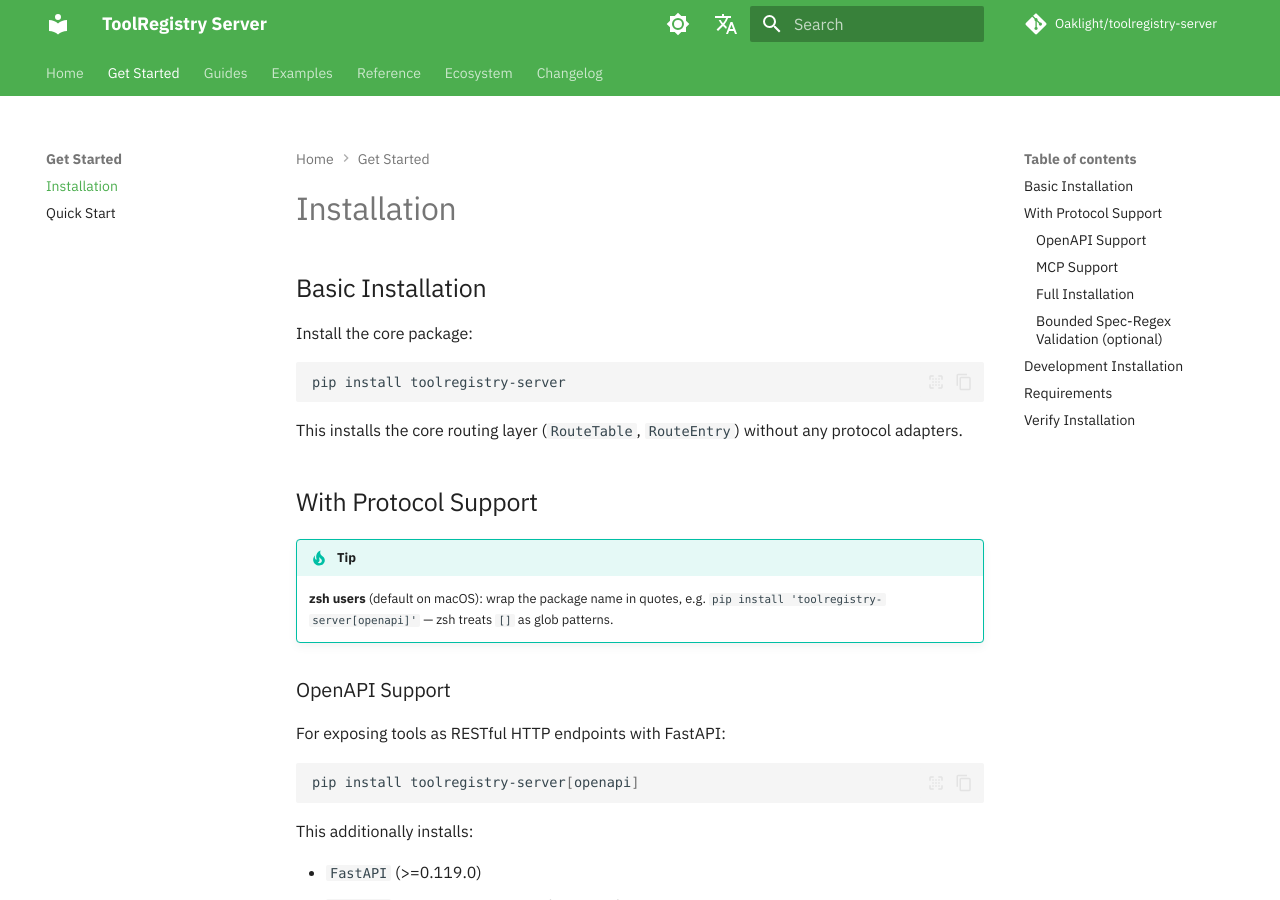
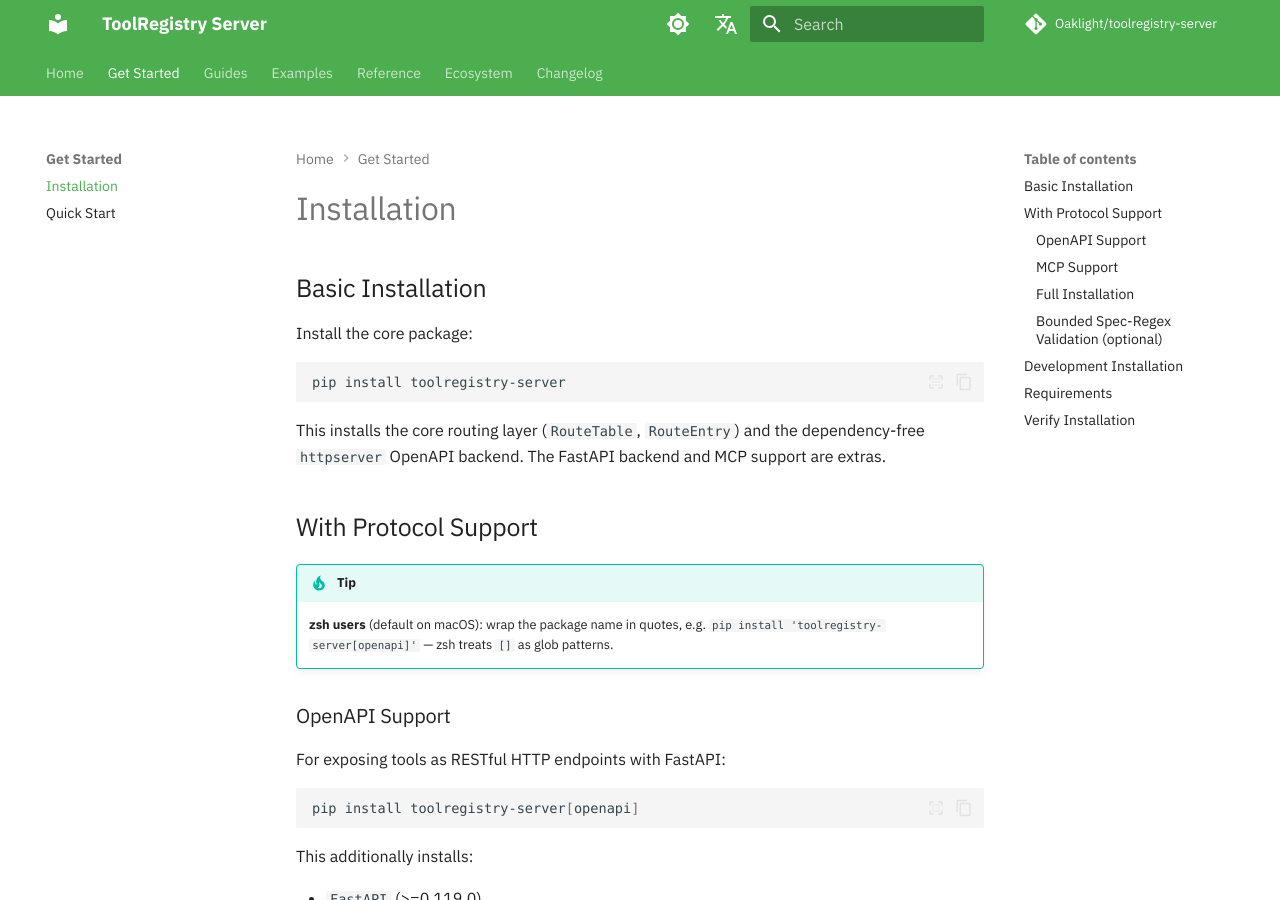
Before and after one commit to Oaklight/toolregistry-server, an MkDocs documentation site: the page built from docs/get-started/installation.md, in a window 1280 px wide and 900 px high. Built offline with MkDocs 1.6.1 and Material for MkDocs 9.7.7, drawn with Linux system fonts in a browser that asks for light colours; some web fonts are replaced; comment, search, counter and statistics services are not loaded.

Commit message:
docs: describe both OpenAPI backends in the intros

````diff
--- a/docs/get-started/installation.md
+++ b/docs/get-started/installation.md
@@ -8,7 +8,7 @@ Install the core package:
 pip install toolregistry-server
 ```
 
-This installs the core routing layer (`RouteTable`, `RouteEntry`) without any protocol adapters.
+This installs the core routing layer (`RouteTable`, `RouteEntry`) and the dependency-free `httpserver` OpenAPI backend. The FastAPI backend and MCP support are extras.
 
 ## With Protocol Support
 
````
Also changed, not shown: docs/guides/openapi.md (+1 -1 lines), docs/reference/api/index.md (+1 -1 lines).
